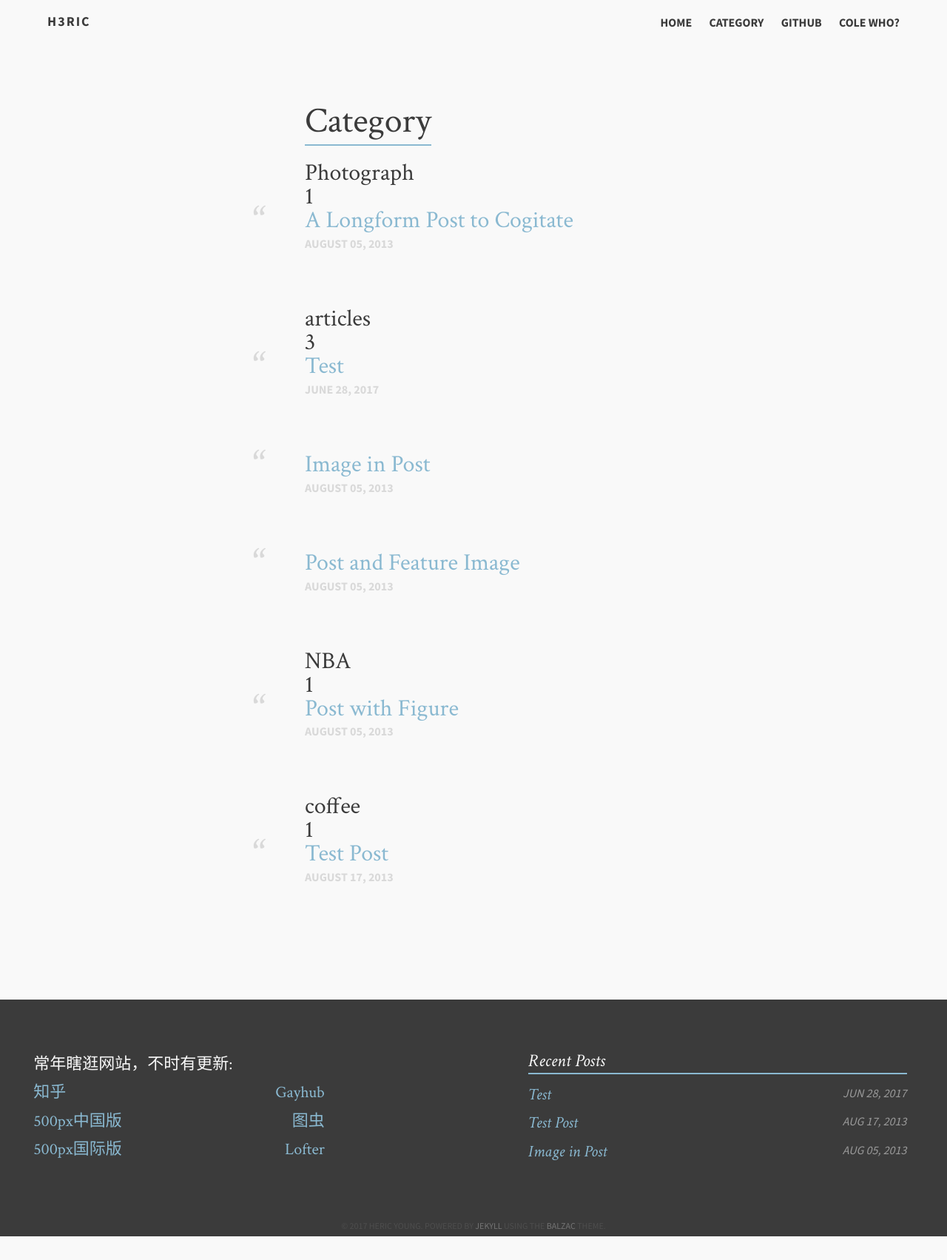
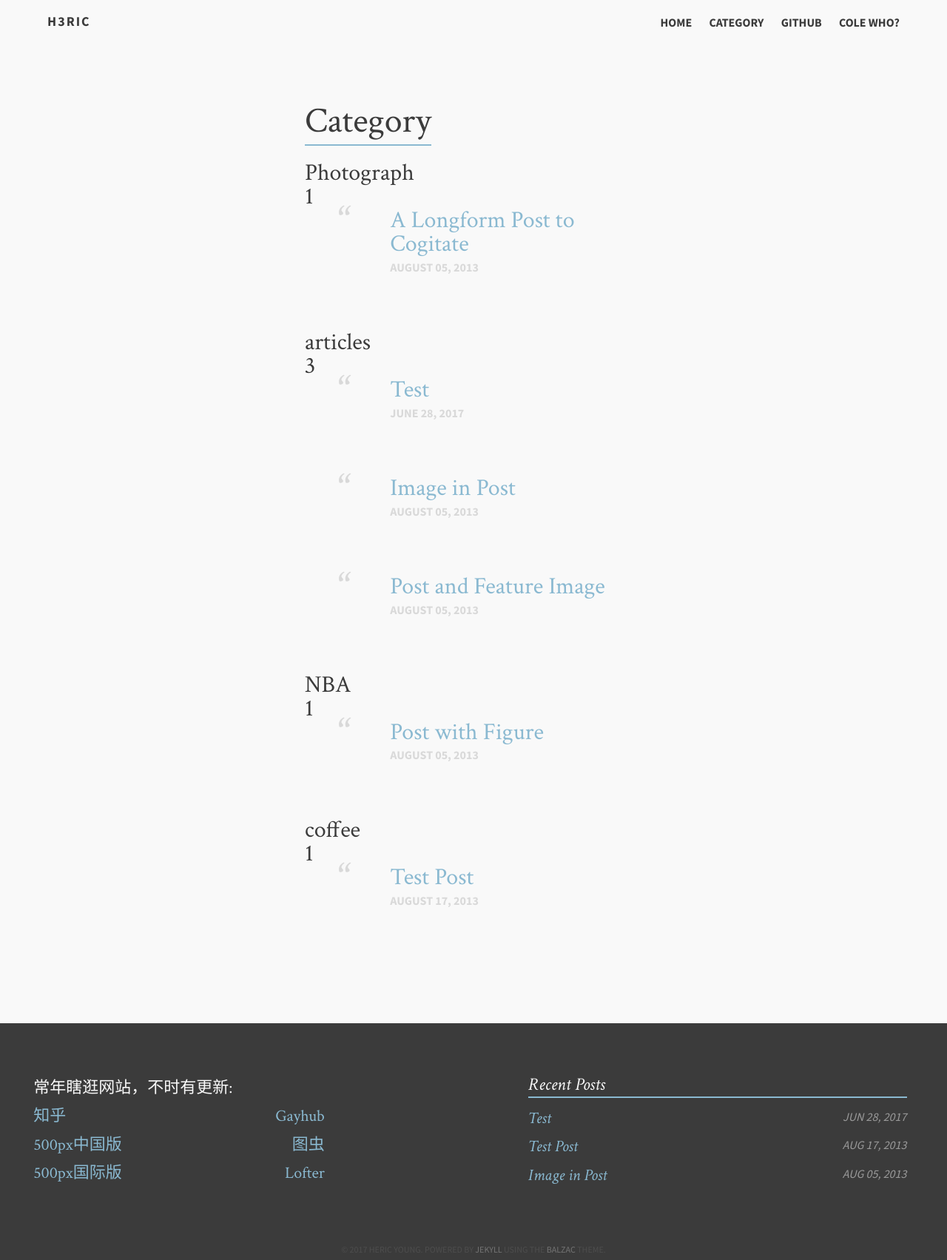
Before and after one commit to HericYoung/Blog, a Jekyll site: the page built from category.md, in a window 1280 px wide. Shown: the whole page at 74% size. Built offline with Jekyll 4.4.1, drawn with Linux system fonts in a browser that asks for light colours; before the commit the page ends 1671 px from its top, so only the background shows below that.

Commit message:
no message

```diff
--- a/_layouts/category.html
+++ b/_layouts/category.html
@@ -11,7 +11,7 @@
                     <li>
                         <h3>{{ category | first }}</h3>
                         </span style="float:right">{{ category | last | size }}</span>
-                        <ul class="arc-list">
+                        <ul class="post-list">
                             {% for post in category.last %}
                                 <li>
                                   <div class="deets" itemscope itemtype="http://schema.org/BlogPosting" itemprop="blogPost">
```
